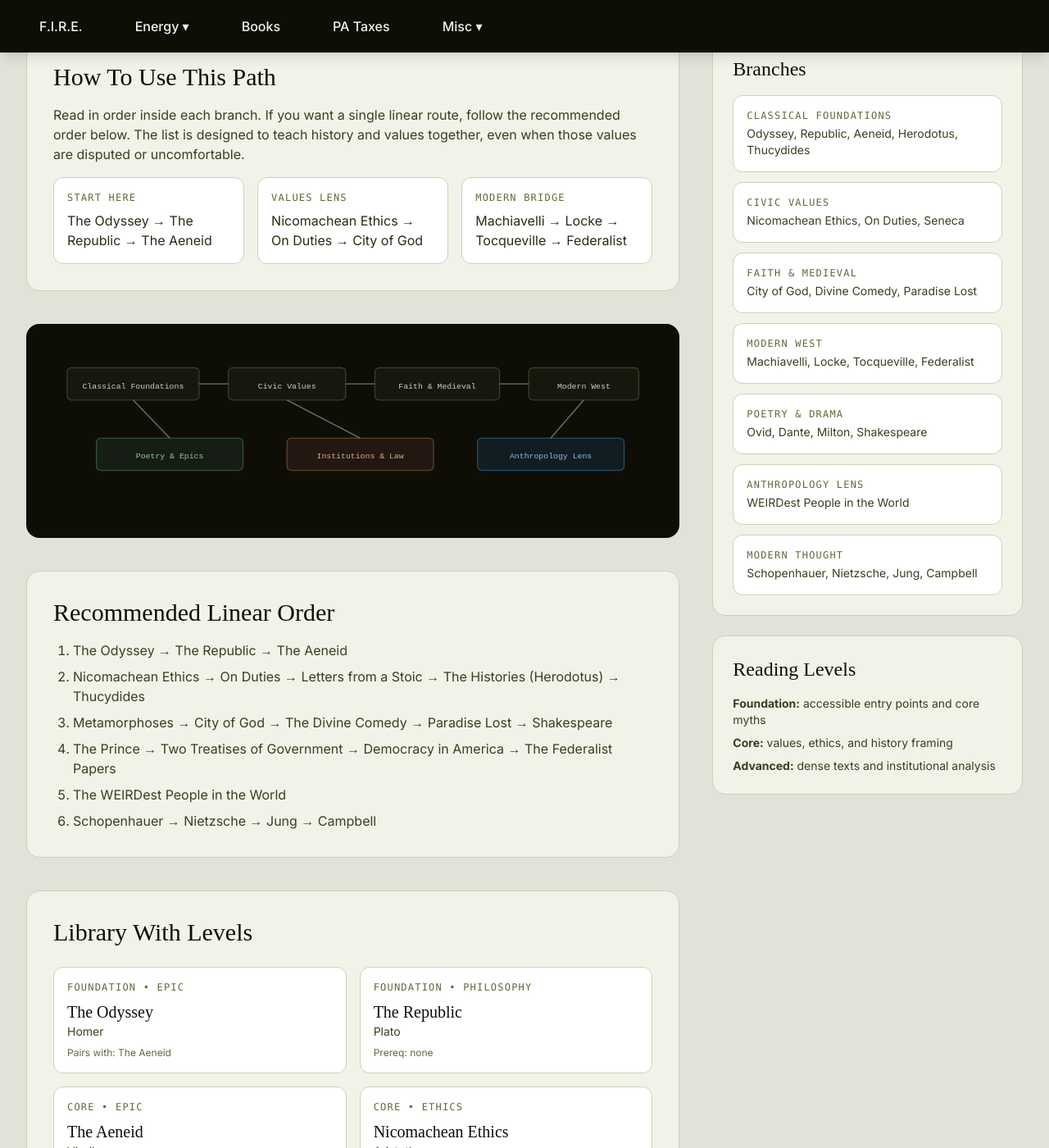
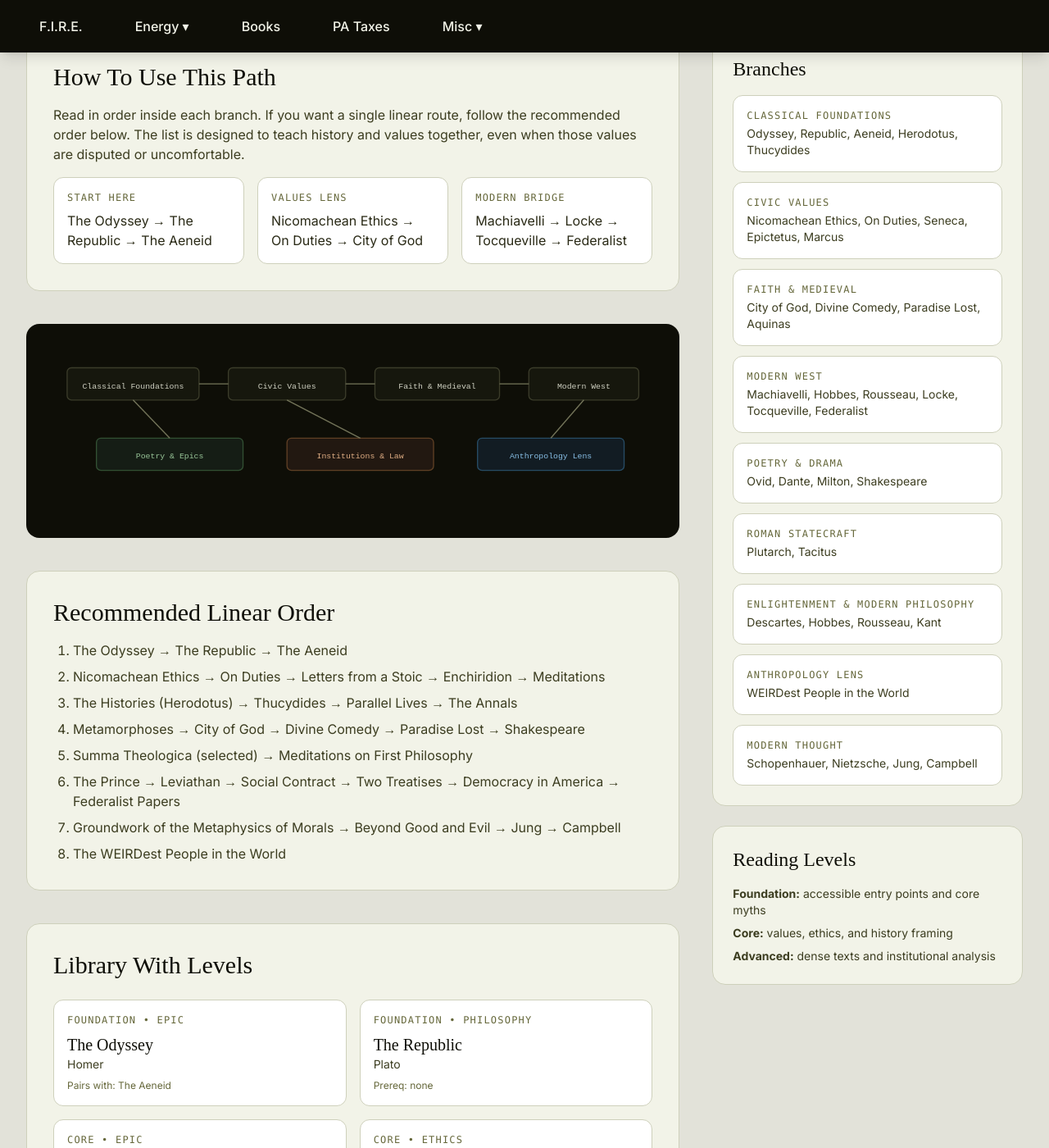
Before and after one commit to techmore/techmore.github.io, a Jekyll site: the page built from modern-western.html, in a window 1280 px wide and 1400 px high, scrolled down 345 px. Shown: the whole window at 82% size. Built offline with Jekyll 4.4.1, drawn with Linux system fonts in a browser that asks for light colours; nearby versions of some CDN libraries; some web fonts are replaced; some of the changed text lies outside the part shown.

Commit message:
Expand Modern Western reading list

```diff
--- a/modern-western.html
+++ b/modern-western.html
@@ -74,11 +74,13 @@ title: Modern Western Reading Path - Techmore
                 <h2 class="text-3xl text-olive-950 mb-4">Recommended Linear Order</h2>
                 <ol class="list-decimal pl-6 text-olive-700 space-y-2">
                     <li>The Odyssey → The Republic → The Aeneid</li>
-                    <li>Nicomachean Ethics → On Duties → Letters from a Stoic → The Histories (Herodotus) → Thucydides</li>
-                    <li>Metamorphoses → City of God → The Divine Comedy → Paradise Lost → Shakespeare</li>
-                    <li>The Prince → Two Treatises of Government → Democracy in America → The Federalist Papers</li>
+                    <li>Nicomachean Ethics → On Duties → Letters from a Stoic → Enchiridion → Meditations</li>
+                    <li>The Histories (Herodotus) → Thucydides → Parallel Lives → The Annals</li>
+                    <li>Metamorphoses → City of God → Divine Comedy → Paradise Lost → Shakespeare</li>
+                    <li>Summa Theologica (selected) → Meditations on First Philosophy</li>
+                    <li>The Prince → Leviathan → Social Contract → Two Treatises → Democracy in America → Federalist Papers</li>
+                    <li>Groundwork of the Metaphysics of Morals → Beyond Good and Evil → Jung → Campbell</li>
                     <li>The WEIRDest People in the World</li>
-                    <li>Schopenhauer → Nietzsche → Jung → Campbell</li>
                 </ol>
             </div>
 
@@ -122,6 +124,18 @@ title: Modern Western Reading Path - Techmore
                         <p class="text-xs text-olive-500 mt-2">Pairs with: On Duties</p>
                     </div>
                     <div class="bg-white rounded-xl border border-olive-200 p-4">
+                        <div class="text-xs font-mono uppercase tracking-widest text-olive-500 mb-2">Core • Ethics</div>
+                        <h3 class="text-xl text-olive-950">Enchiridion</h3>
+                        <p class="text-sm text-olive-700">Epictetus</p>
+                        <p class="text-xs text-olive-500 mt-2">Pairs with: Letters from a Stoic</p>
+                    </div>
+                    <div class="bg-white rounded-xl border border-olive-200 p-4">
+                        <div class="text-xs font-mono uppercase tracking-widest text-olive-500 mb-2">Core • Ethics</div>
+                        <h3 class="text-xl text-olive-950">Meditations</h3>
+                        <p class="text-sm text-olive-700">Marcus Aurelius</p>
+                        <p class="text-xs text-olive-500 mt-2">Prereq: Enchiridion</p>
+                    </div>
+                    <div class="bg-white rounded-xl border border-olive-200 p-4">
                         <div class="text-xs font-mono uppercase tracking-widest text-olive-500 mb-2">Core • History</div>
                         <h3 class="text-xl text-olive-950">The Histories</h3>
                         <p class="text-sm text-olive-700">Herodotus</p>
@@ -132,6 +146,18 @@ title: Modern Western Reading Path - Techmore
                         <h3 class="text-xl text-olive-950">The History of the Peloponnesian War</h3>
                         <p class="text-sm text-olive-700">Thucydides</p>
                         <p class="text-xs text-olive-500 mt-2">Pairs with: The Histories (Herodotus)</p>
+                    </div>
+                    <div class="bg-white rounded-xl border border-olive-200 p-4">
+                        <div class="text-xs font-mono uppercase tracking-widest text-olive-500 mb-2">Core • Biography</div>
+                        <h3 class="text-xl text-olive-950">Parallel Lives</h3>
+                        <p class="text-sm text-olive-700">Plutarch</p>
+                        <p class="text-xs text-olive-500 mt-2">Pairs with: Roman history</p>
+                    </div>
+                    <div class="bg-white rounded-xl border border-olive-200 p-4">
+                        <div class="text-xs font-mono uppercase tracking-widest text-olive-500 mb-2">Core • History</div>
+                        <h3 class="text-xl text-olive-950">The Annals</h3>
+                        <p class="text-sm text-olive-700">Tacitus</p>
+                        <p class="text-xs text-olive-500 mt-2">Prereq: Parallel Lives</p>
                     </div>
                     <div class="bg-white rounded-xl border border-olive-200 p-4">
                         <div class="text-xs font-mono uppercase tracking-widest text-olive-500 mb-2">Core • Poetry</div>
@@ -158,6 +184,18 @@ title: Modern Western Reading Path - Techmore
                         <p class="text-xs text-olive-500 mt-2">Prereq: Divine Comedy</p>
                     </div>
                     <div class="bg-white rounded-xl border border-olive-200 p-4">
+                        <div class="text-xs font-mono uppercase tracking-widest text-olive-500 mb-2">Advanced • Theology</div>
+                        <h3 class="text-xl text-olive-950">Summa Theologica (selected)</h3>
+                        <p class="text-sm text-olive-700">Thomas Aquinas</p>
+                        <p class="text-xs text-olive-500 mt-2">Prereq: City of God</p>
+                    </div>
+                    <div class="bg-white rounded-xl border border-olive-200 p-4">
+                        <div class="text-xs font-mono uppercase tracking-widest text-olive-500 mb-2">Advanced • Philosophy</div>
+                        <h3 class="text-xl text-olive-950">Meditations on First Philosophy</h3>
+                        <p class="text-sm text-olive-700">René Descartes</p>
+                        <p class="text-xs text-olive-500 mt-2">Prereq: Aquinas</p>
+                    </div>
+                    <div class="bg-white rounded-xl border border-olive-200 p-4">
                         <div class="text-xs font-mono uppercase tracking-widest text-olive-500 mb-2">Advanced • Drama</div>
                         <h3 class="text-xl text-olive-950">Selected Plays</h3>
                         <p class="text-sm text-olive-700">William Shakespeare</p>
@@ -168,6 +206,18 @@ title: Modern Western Reading Path - Techmore
                         <h3 class="text-xl text-olive-950">The Prince</h3>
                         <p class="text-sm text-olive-700">Machiavelli</p>
                         <p class="text-xs text-olive-500 mt-2">Pairs with: Two Treatises</p>
+                    </div>
+                    <div class="bg-white rounded-xl border border-olive-200 p-4">
+                        <div class="text-xs font-mono uppercase tracking-widest text-olive-500 mb-2">Advanced • Politics</div>
+                        <h3 class="text-xl text-olive-950">Leviathan</h3>
+                        <p class="text-sm text-olive-700">Thomas Hobbes</p>
+                        <p class="text-xs text-olive-500 mt-2">Prereq: The Prince</p>
+                    </div>
+                    <div class="bg-white rounded-xl border border-olive-200 p-4">
+                        <div class="text-xs font-mono uppercase tracking-widest text-olive-500 mb-2">Advanced • Politics</div>
+                        <h3 class="text-xl text-olive-950">The Social Contract</h3>
+                        <p class="text-sm text-olive-700">Jean-Jacques Rousseau</p>
+                        <p class="text-xs text-olive-500 mt-2">Prereq: Leviathan</p>
                     </div>
                     <div class="bg-white rounded-xl border border-olive-200 p-4">
                         <div class="text-xs font-mono uppercase tracking-widest text-olive-500 mb-2">Advanced • Governance</div>
@@ -186,6 +236,12 @@ title: Modern Western Reading Path - Techmore
                         <h3 class="text-xl text-olive-950">The Federalist Papers</h3>
                         <p class="text-sm text-olive-700">Hamilton, Madison, Jay</p>
                         <p class="text-xs text-olive-500 mt-2">Pairs with: Democracy in America</p>
+                    </div>
+                    <div class="bg-white rounded-xl border border-olive-200 p-4">
+                        <div class="text-xs font-mono uppercase tracking-widest text-olive-500 mb-2">Advanced • Philosophy</div>
+                        <h3 class="text-xl text-olive-950">Groundwork of the Metaphysics of Morals</h3>
+                        <p class="text-sm text-olive-700">Immanuel Kant</p>
+                        <p class="text-xs text-olive-500 mt-2">Prereq: Rousseau</p>
                     </div>
                     <div class="bg-white rounded-xl border border-olive-200 p-4">
                         <div class="text-xs font-mono uppercase tracking-widest text-olive-500 mb-2">Modern • Anthropology</div>
@@ -237,19 +293,27 @@ title: Modern Western Reading Path - Techmore
                     </div>
                     <div class="bg-white rounded-xl border border-olive-200 p-4">
                         <div class="text-xs font-mono uppercase tracking-widest text-olive-500 mb-1">Civic Values</div>
-                        <p class="text-sm text-olive-700">Nicomachean Ethics, On Duties, Seneca</p>
+                        <p class="text-sm text-olive-700">Nicomachean Ethics, On Duties, Seneca, Epictetus, Marcus</p>
                     </div>
                     <div class="bg-white rounded-xl border border-olive-200 p-4">
                         <div class="text-xs font-mono uppercase tracking-widest text-olive-500 mb-1">Faith & Medieval</div>
-                        <p class="text-sm text-olive-700">City of God, Divine Comedy, Paradise Lost</p>
+                        <p class="text-sm text-olive-700">City of God, Divine Comedy, Paradise Lost, Aquinas</p>
                     </div>
                     <div class="bg-white rounded-xl border border-olive-200 p-4">
                         <div class="text-xs font-mono uppercase tracking-widest text-olive-500 mb-1">Modern West</div>
-                        <p class="text-sm text-olive-700">Machiavelli, Locke, Tocqueville, Federalist</p>
+                        <p class="text-sm text-olive-700">Machiavelli, Hobbes, Rousseau, Locke, Tocqueville, Federalist</p>
                     </div>
                     <div class="bg-white rounded-xl border border-olive-200 p-4">
                         <div class="text-xs font-mono uppercase tracking-widest text-olive-500 mb-1">Poetry & Drama</div>
                         <p class="text-sm text-olive-700">Ovid, Dante, Milton, Shakespeare</p>
+                    </div>
+                    <div class="bg-white rounded-xl border border-olive-200 p-4">
+                        <div class="text-xs font-mono uppercase tracking-widest text-olive-500 mb-1">Roman Statecraft</div>
+                        <p class="text-sm text-olive-700">Plutarch, Tacitus</p>
+                    </div>
+                    <div class="bg-white rounded-xl border border-olive-200 p-4">
+                        <div class="text-xs font-mono uppercase tracking-widest text-olive-500 mb-1">Enlightenment & Modern Philosophy</div>
+                        <p class="text-sm text-olive-700">Descartes, Hobbes, Rousseau, Kant</p>
                     </div>
                     <div class="bg-white rounded-xl border border-olive-200 p-4">
                         <div class="text-xs font-mono uppercase tracking-widest text-olive-500 mb-1">Anthropology Lens</div>
```
